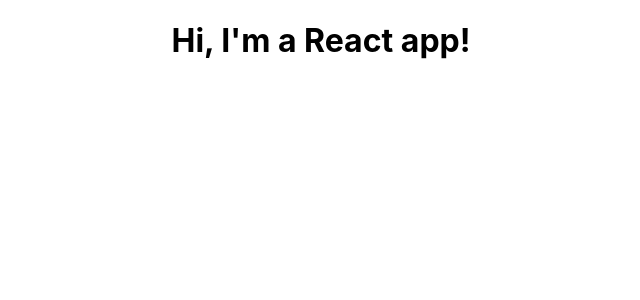
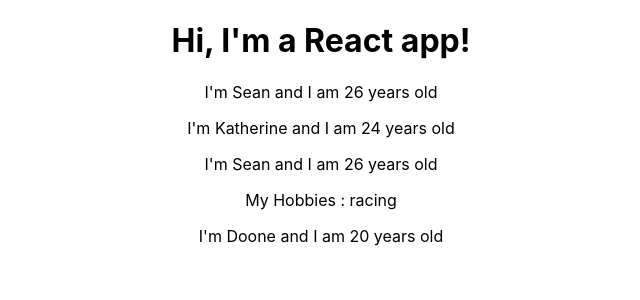
Before and after one commit to seanmcquaid/react-udemy-max, a React (Create React App) app: page / in a window 1280 px wide. Shown: the top 300 px of the page, without its empty margins (319-959 px from the left). Built offline with nearby package versions, Linux system fonts and the light colour scheme.

Commit message:
reviewing react basics and also trying to learn more so I can better think of more concise ways to approach react in my next project

```diff
--- a/src/App.js
+++ b/src/App.js
@@ -1,11 +1,18 @@
 import React, {Component} from 'react';
 import './App.css';
+import Person from "./Person/Person"
 
 class App extends Component {
   render(){
     return (
       <div className="App">
         <h1>Hi, I'm a React app!</h1>
+        <Person name="Sean" age="26"/>
+        <Person name="Katherine" age="24"/>
+        <Person name="Sean" age="26">
+          My Hobbies : racing
+        </Person>
+        <Person name="Doone" age="20"/>
       </div>
     );
   }
--- /dev/null
+++ b/src/Person/Person.js
@@ -0,0 +1,12 @@
+import React from "react";
+
+const person = (props) => {
+    return (
+        <div>
+            <p>I'm {props.name} and I am {props.age} years old</p>
+            <p>{props.children}</p>
+        </div>
+    )
+};
+
+export default person;
```
